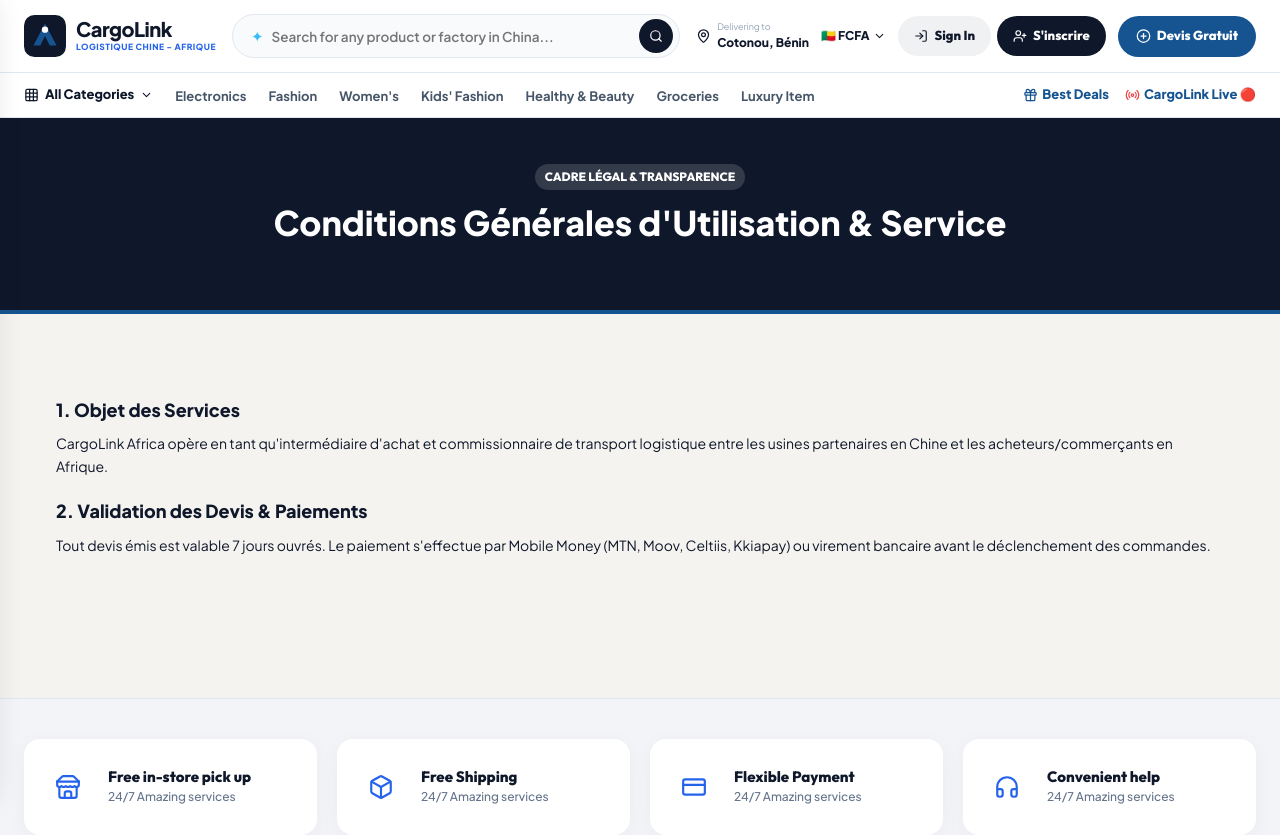
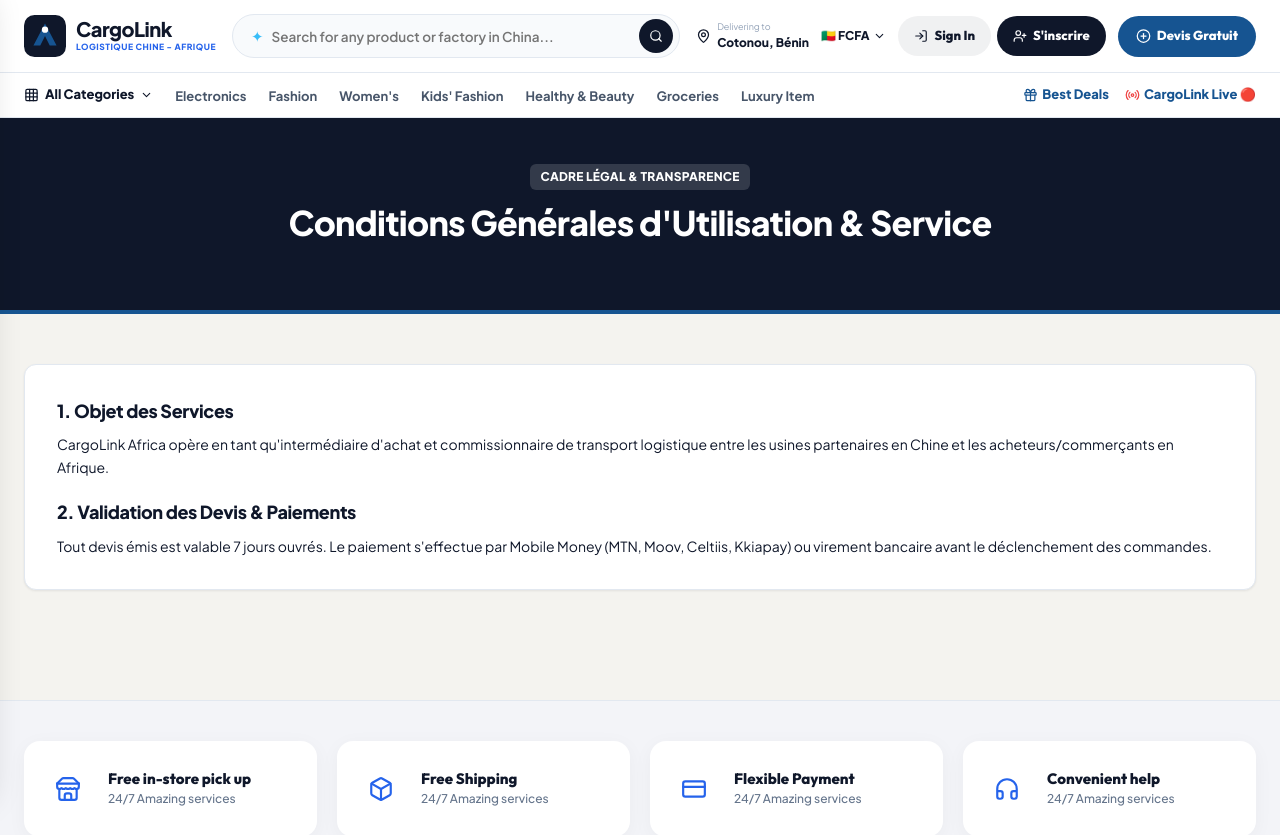
Before and after one commit to Talesman-index/Fenouhi, a Next.js app: page /terms in a window 1280 px wide. Shown: the top 835 px of the page. Built offline with nearby package versions, Linux system fonts and the light colour scheme; no server answers.

Commit message:
style: intégration de la police Plus Jakarta Sans et structuration design system des pages admin

```diff
--- a/app/globals.css
+++ b/app/globals.css
@@ -8,7 +8,9 @@ body {
   padding: 0;
   background-color: var(--bg-main, #F8FAFC);
   color: var(--text-main, #0F172A);
-  font-family: var(--font-body, system-ui, -apple-system, sans-serif);
+  font-family: var(--font-plus-jakarta), system-ui, -apple-system, sans-serif;
+  -webkit-font-smoothing: antialiased;
+  -moz-osx-font-smoothing: grayscale;
 }
 
 a {
@@ -112,3 +114,66 @@ svg.logo-img, .logo-img {
     display: none !important;
   }
 }
+
+/* =========================================================
+   ADMIN DASHBOARD DESIGN SYSTEM & TYPOGRAPHY STYLING
+   ========================================================= */
+
+/* High-contrast Cards */
+.card, .admin-card {
+  background: #FFFFFF;
+  border: 1px solid #E2E8F0;
+  border-radius: 12px;
+  box-shadow: 0 1px 3px rgba(15, 23, 42, 0.05), 0 1px 2px rgba(15, 23, 42, 0.03);
+  transition: box-shadow 0.2s ease, border-color 0.2s ease;
+}
+
+.card:hover {
+  border-color: #CBD5E1;
+}
+
+/* Typography Hierarchy */
+h1, h2, h3, h4, h5, h6 {
+  font-family: var(--font-plus-jakarta), system-ui, sans-serif;
+  letter-spacing: -0.02em;
+}
+
+/* Table Row Hover & Headers */
+table {
+  font-family: var(--font-plus-jakarta), system-ui, sans-serif;
+}
+
+tbody tr {
+  transition: background-color 0.15s ease;
+}
+
+tbody tr:hover {
+  background-color: #F8FAFC !important;
+}
+
+th {
+  font-weight: 800 !important;
+  letter-spacing: 0.04em !important;
+  text-transform: uppercase !important;
+  background-color: #F8FAFC !important;
+}
+
+/* Form Inputs Focus Ring */
+input, select, textarea {
+  font-family: var(--font-plus-jakarta), system-ui, sans-serif;
+  transition: border-color 0.18s ease, box-shadow 0.18s ease;
+}
+
+input:focus, select:focus, textarea:focus {
+  border-color: #165491 !important;
+  box-shadow: 0 0 0 3px rgba(22, 84, 145, 0.12) !important;
+}
+
+/* Status Badges refinement */
+.badge {
+  font-family: var(--font-plus-jakarta), system-ui, sans-serif;
+  font-weight: 800;
+  letter-spacing: 0.02em;
+  border-radius: 6px;
+  padding: 4px 10px;
+}
--- a/app/layout.tsx
+++ b/app/layout.tsx
@@ -1,8 +1,16 @@
 import React from "react";
 import type { Metadata } from "next";
+import { Plus_Jakarta_Sans } from "next/font/google";
 import LayoutWrapper from "@/components/LayoutWrapper";
 import "./style.css";
 import "./globals.css";
+
+const plusJakarta = Plus_Jakarta_Sans({
+  subsets: ["latin"],
+  weight: ["400", "500", "600", "700", "800"],
+  display: "swap",
+  variable: "--font-plus-jakarta",
+});
 
 export const metadata: Metadata = {
   title: "CargoLink Africa — Plateforme d'Achat et d'Expédition Chine → Afrique",
@@ -15,8 +23,8 @@ export default function RootLayout({
   children: React.ReactNode;
 }) {
   return (
-    <html lang="fr">
-      <body>
+    <html lang="fr" className={plusJakarta.variable}>
+      <body className={plusJakarta.className}>
         <LayoutWrapper>{children}</LayoutWrapper>
       </body>
     </html>
```
Also changed, not shown: 1 other file (tests, documents, lock files or other folders).
